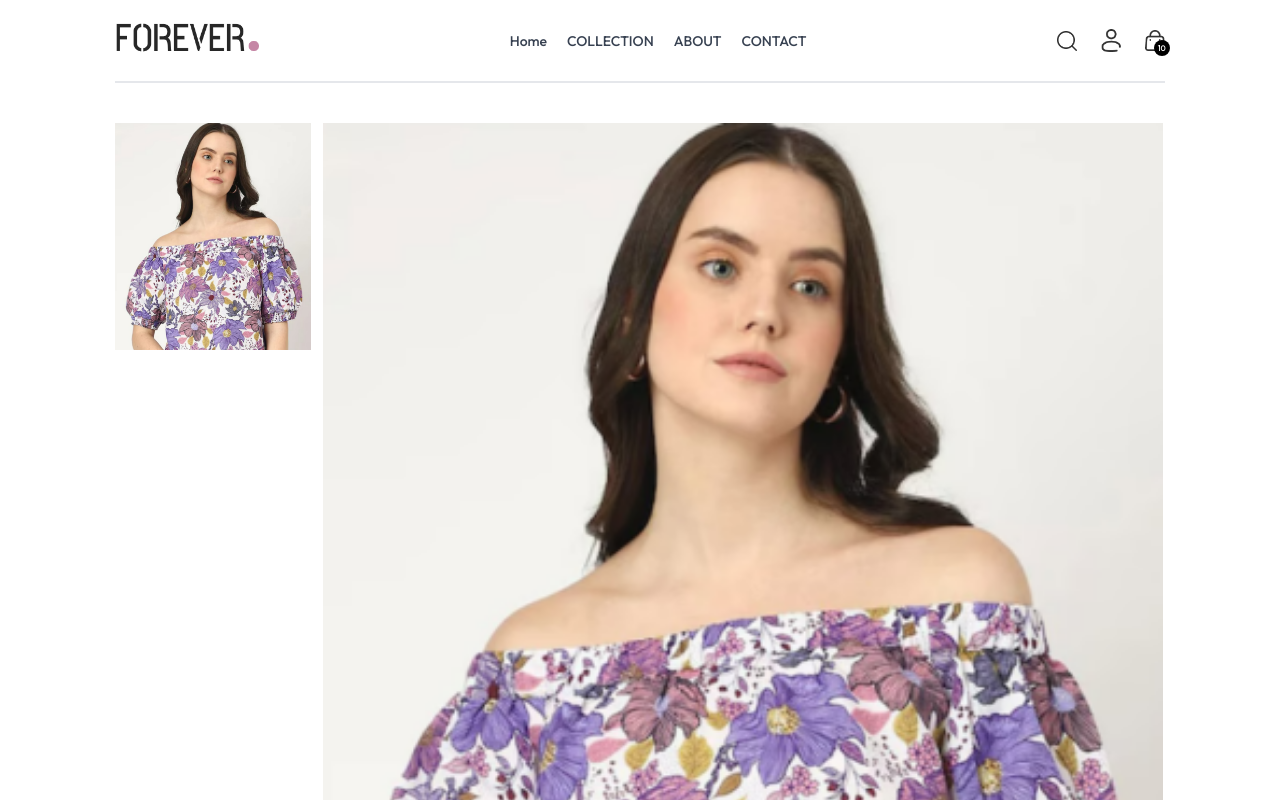
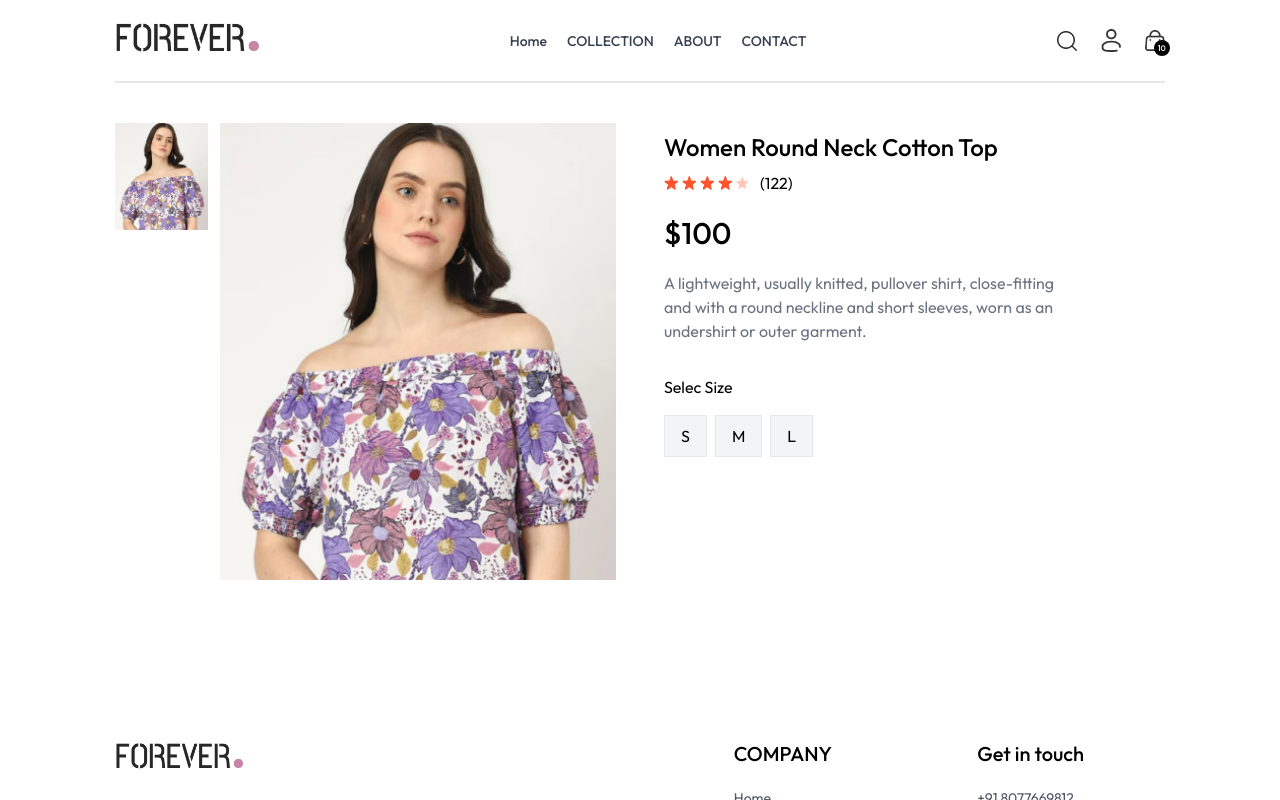
Before and after one commit to Dev-NavedAli/ECOMMERCE, a React (Vite) app in the folder frontend/: page /product/aaaaa in a window 1280 px wide. Shown: the top 800 px of the page. Built offline with nearby package versions, Linux system fonts and the light colour scheme.

Commit message:
display information

```diff
--- a/frontend/src/index.css
+++ b/frontend/src/index.css
@@ -17,6 +17,10 @@
     font-style: normal;
 }
 
+::-webkit-scrollbar{
+    display: none;
+}
+
 @media (max-width:640px) {
     a.active {
         background-color: black;
--- a/frontend/src/pages/Product.jsx
+++ b/frontend/src/pages/Product.jsx
@@ -1,10 +1,11 @@
 import React, { useContext, useEffect, useState } from 'react'
 import { useParams } from 'react-router-dom'
 import { ShopContext } from '../context/ShopContext';
+import { assets } from '../assets/assets';
 
 const product = () => {
   const { productId } = useParams();
-  const { products } = useContext(ShopContext)
+  const { products,currency } = useContext(ShopContext)
   const [productData, setProductData] = useState(false)
   const [image,setImage] = useState('')
 
@@ -12,7 +13,6 @@
      products.map((item)=>{
       if(item._id == productId){
         setProductData(item)
-        console.log(item)
         setImage(item.image[0])
         return null;
       }
@@ -39,7 +39,30 @@
           <div className="w-full sm:w-[80%]">
             <img src={image} className='w-full  h-auto' alt=""/>
           </div>
+         </div>
 
+         {/* ----------------------------- Product Information------------- */}
+         <div className="flex-1">
+          <h1 className='font-medium text-2xl mt-2'>{productData.name}</h1>
+          <div className='flex items-center gap-1 mt-2'>
+            <img src={assets.star_icon} alt="" className="w-3.5" />
+            <img src={assets.star_icon} alt="" className="w-3.5" />
+            <img src={assets.star_icon} alt="" className="w-3.5" />
+            <img src={assets.star_icon} alt="" className="w-3.5" />
+            <img src={assets.star_dull_icon} alt="" className="w-3 5" />
+            <p className='pl-2'>(122)</p>
+          </div>
+          <p className='mt-5 text-3xl font-medium'>{currency}{productData.price}</p>
+          <p className='mt-5 text-gray-500 md:w-4/5  '>{productData.description}</p>
+          <div className='flex flex-col gap-4 my-8'>
+            <p>Selec Size</p>
+            <div className='flex gap-2'>
+              {productData.sizes.map((item,index)=>(
+                <button key={index} className={`border py-2 px-4 bg-gray-100`} >{item}</button>
+              ))}
+
+            </div>
+          </div>
          </div>
       </div>
     </div>
```
